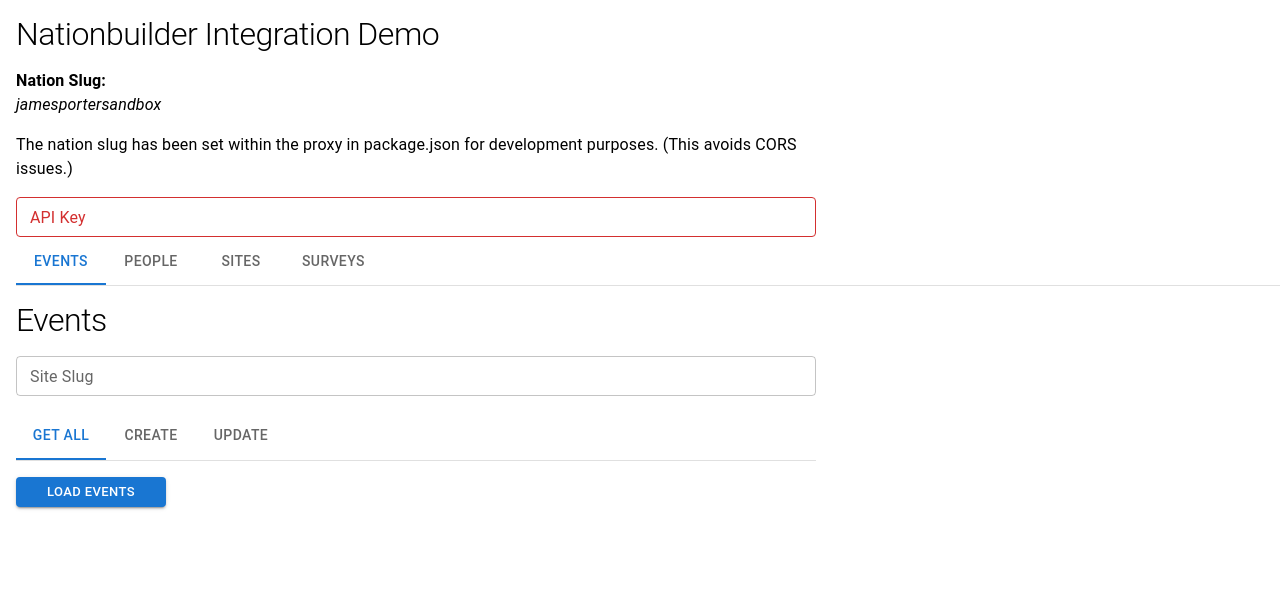
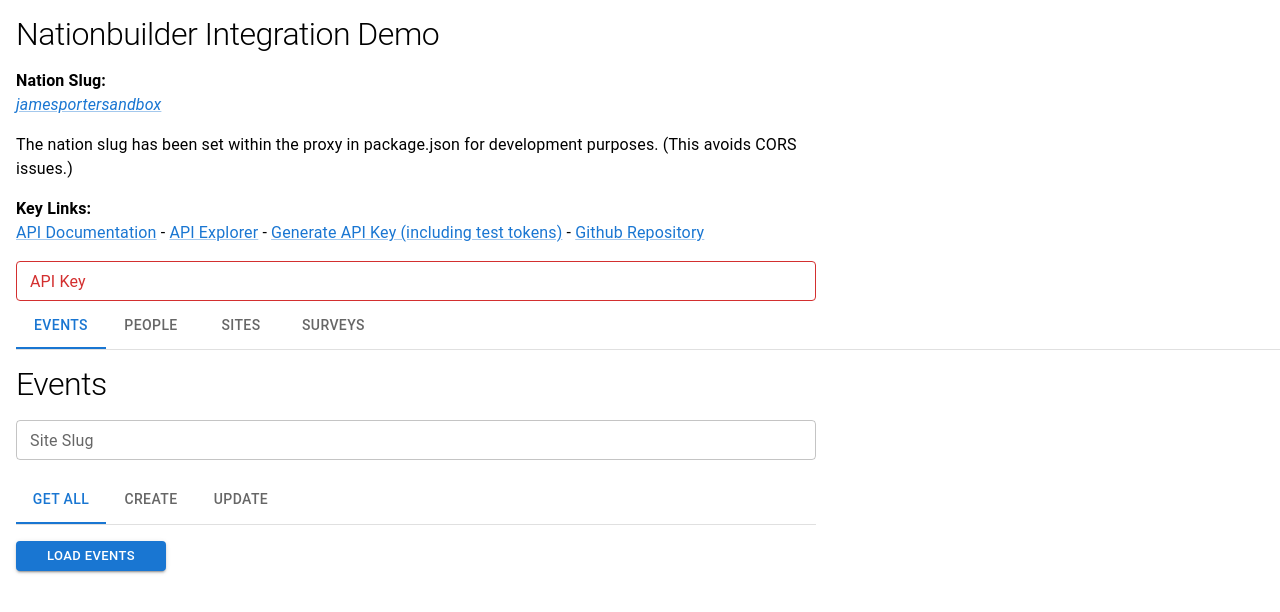
Before and after one commit to jamesmporter/nationbuilder-integration-demo, a React (Create React App) app: page / in a window 1280 px wide. Shown: the top 612 px of the page. Built offline with nearby package versions, Linux system fonts and the light colour scheme.

Commit message:
Add key links

```diff
--- a/src/App.jsx
+++ b/src/App.jsx
@@ -1,5 +1,13 @@
 import React from "react";
-import { Box, Stack, Tab, Tabs, TextField, Typography } from "@mui/material";
+import {
+  Box,
+  Link,
+  Stack,
+  Tab,
+  Tabs,
+  TextField,
+  Typography,
+} from "@mui/material";
 import Events from "./Events";
 import People from "./People";
 
@@ -13,16 +21,55 @@
         <Typography variant="h1">Nationbuilder Integration Demo</Typography>
         <Box>
           <Typography variant="body1" sx={{ fontWeight: "bold" }}>
-            Nation Slug:{" "}
-          </Typography>{" "}
+            Nation Slug:
+          </Typography>
           <Typography variant="body1" sx={{ fontStyle: "italic" }}>
-            jamesportersandbox
+            <Link
+              href="https://jamesportersandbox.nationbuilder.com/admin"
+              target="_blank"
+            >
+              jamesportersandbox
+            </Link>
           </Typography>
         </Box>
         <Typography variant="body1">
           The nation slug has been set within the proxy in package.json for
           development purposes. (This avoids CORS issues.)
         </Typography>
+        <Box>
+          <Typography variant="body1" sx={{ fontWeight: "bold" }}>
+            Key Links:
+          </Typography>
+          <Typography variant="body1">
+            <Link
+              href="https://nationbuilder.com/api_documentation"
+              target="_blank"
+            >
+              API Documentation
+            </Link>
+            {" - "}
+            <Link
+              href="https://apiexplorer.nationbuilder.com/nationbuilder"
+              target="_blank"
+            >
+              API Explorer
+            </Link>
+            {" - "}
+            <Link
+              href="https://nationbuilder.com/api_quickstart"
+              target="_blank"
+            >
+              Generate API Key (including test tokens)
+            </Link>
+            {" - "}
+            <Link
+              href="https://github.com/jamesmporter/nationbuilder-integration-demo"
+              target="_blank"
+            >
+              Github Repository
+            </Link>
+          </Typography>
+        </Box>
         <TextField
           label="API Key"
           variant="outlined"
```
